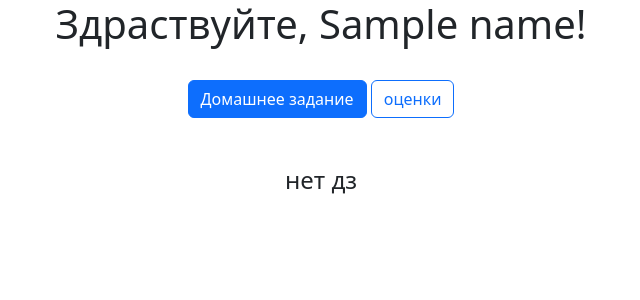
After one commit to ilyastar9999/CROC_Password_of_wifi, a Python web app: template templates/homework.html in a window 1280 px wide. The commit adds this page. Shown: the top 300 px of the page, without its empty margins (319-959 px from the left). Run offline with Jinja, Linux system fonts and the light colour scheme; the template is opened without the code that fills it: most values are stand-ins (such as "Sample title", 1, 10 or a date in 2020).

Commit message:
homework and mark

```diff
--- /dev/null
+++ b/templates/homework.html
@@ -0,0 +1,50 @@
+<!DOCTYPE html>
+<html lang="en">
+<head>
+  <meta charset="UTF-8">
+  <meta name="viewport" content="width=device-width, initial-scale=1.0">
+  <title>Document</title>
+  <link href="https://cdn.jsdelivr.net/npm/bootstrap@5.3.2/dist/css/bootstrap.min.css" rel="stylesheet" integrity="sha384-T3c6CoIi6uLrA9TneNEoa7RxnatzjcDSCmG1MXxSR1GAsXEV/Dwwykc2MPK8M2HN" crossorigin="anonymous">
+  <style>
+      a, div{
+        display: block;
+        margin-left: auto;
+        margin-right: auto;
+        text-align: center;
+      }
+
+      #h{
+        border: 5px color skyblue;
+      }
+
+  </style>
+</head>
+<body>
+  <div class="container">
+    <h1> Здраствуйте, {{name}}! </h1>
+    <br>
+    <div class="buttons">
+      <a href="#" class="btn btn-primary">Домашнее задание</a>
+      <a href="#" class="btn btn-outline-primary">оценки</a>
+    </div>
+    <br>
+    <br>
+    <div class = "homework">
+      {% if ans %}
+        <h4> нет дз </h1><!-- ПРАВИТЬ -->
+      {% else %}
+        {% for i in ans %}
+          <div class = "border border-primary rounded" id = "h">
+            <h4> {{i[0]}} </h1>
+            <p> {{i[1]}} </p>
+          </div>
+        {% endfor %}
+      {% endif %}
+    </div>
+  </div>
+
+
+    <script src="https://cdn.jsdelivr.net/npm/bootstrap@5.3.2/dist/js/bootstrap.bundle.min.js" integrity="sha384-C6RzsynM9kWDrMNeT87bh95OGNyZPhcTNXj1NW7RuBCsyN/o0jlpcV8Qyq46cDfL" crossorigin="anonymous"></script>
+    <script src="https://ajax.googleapis.com/ajax/libs/jquery/2.2.0/jquery.min.js"></script>
+</body>
+</html>
```
Also changed, not shown: templates/mark.html (renamed from templates/index.html, +16 -12 lines).
